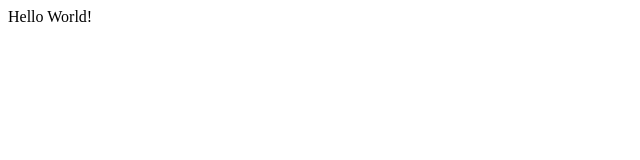
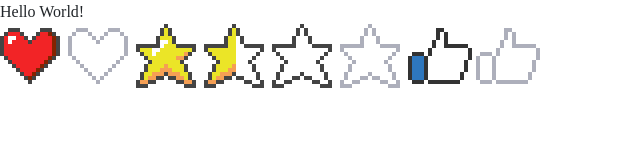
Before and after one commit to Rossmck12/test-repo, a plain HTML site: page index.html in a window 1280 px wide. Shown: the whole page, without its empty margins (0-640 px from the left). Drawn offline with nearby package versions, Linux system fonts and the light colour scheme.

Commit message:
Testing adding some NES.css stuff into the mix

```diff
--- a/index.html
+++ b/index.html
@@ -1,9 +1,30 @@
 <!DOCTYPE html>
 <html>
     <head>
+        <link href="https://fonts.googleapis.com/css?family=Press+Start+2P" rel="stylesheet">
+        <link href="https://unpkg.com/nes.css/css/nes.css" rel="stylesheet" />
+        <style>
+      html, body, pre, code, kbd, samp {
+          font-family: "font-family you want to use"; }
+        </style>
         <title>Basic Web Page</title>
     </head>
     <body>
 Hello World!
+        <section class="icon-list">
+  <!-- heart -->
+  <i class="nes-icon is-large heart"></i>
+  <i class="nes-icon is-large heart is-empty"></i>
+
+  <!-- star -->
+  <i class="nes-icon is-large star"></i>
+  <i class="nes-icon is-large star is-half"></i>
+  <i class="nes-icon is-large star is-transparent"></i>
+  <i class="nes-icon is-large star is-empty"></i>
+
+  <!-- like -->
+  <i class="nes-icon is-large like"></i>
+  <i class="nes-icon is-large like is-empty"></i>
+</section>
     </body>
 </html>
```
